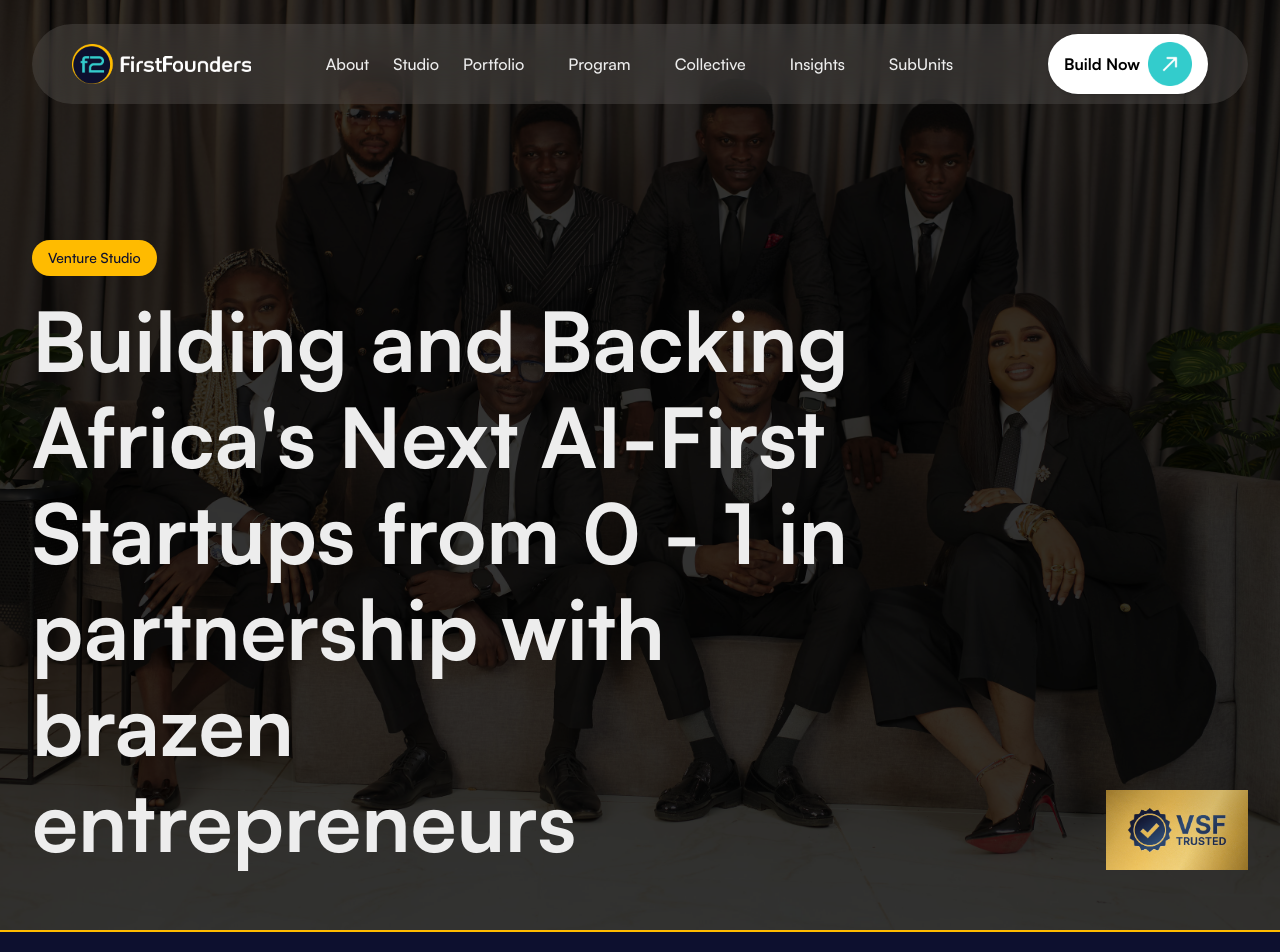
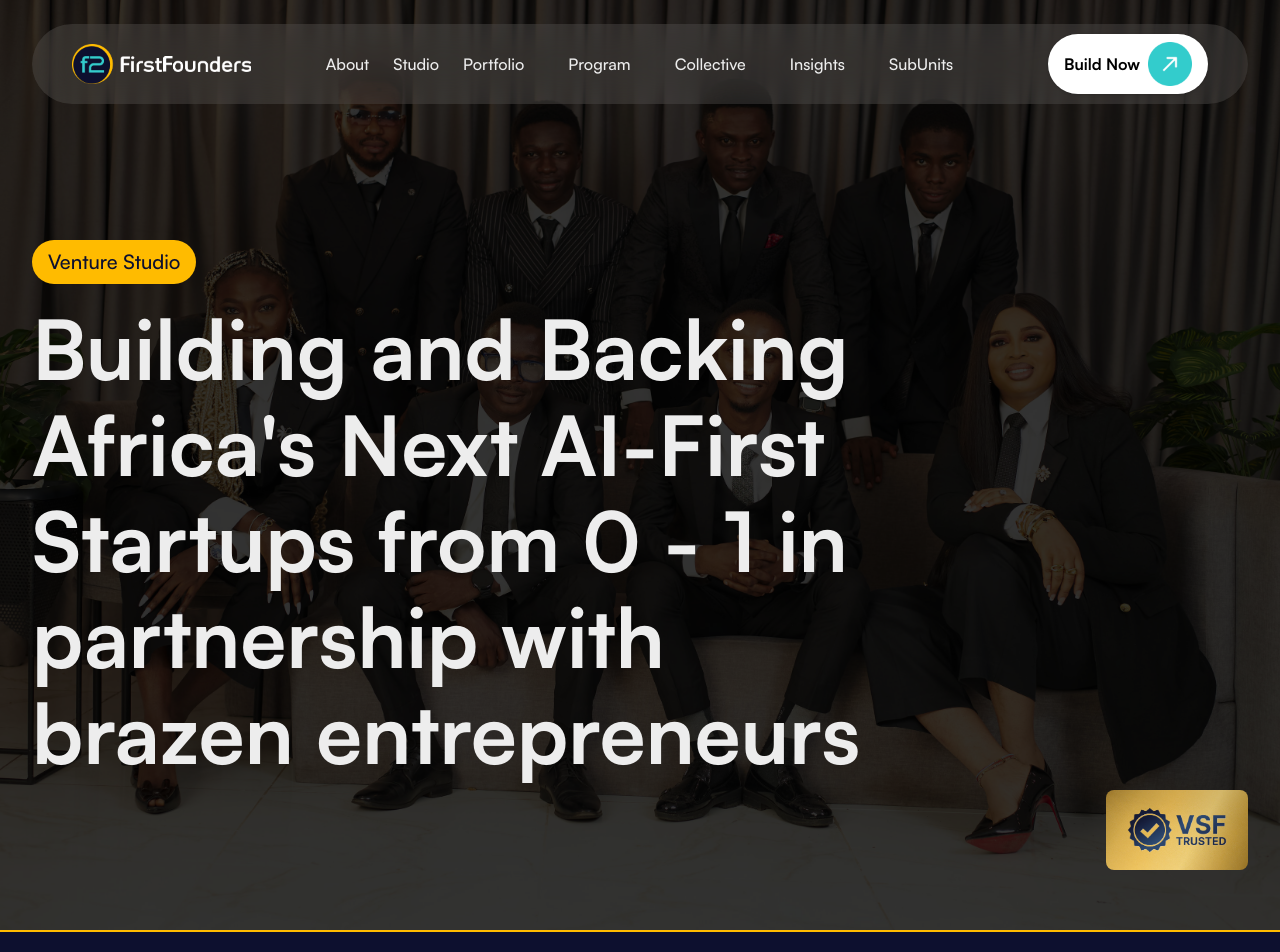
Before and after one commit to imole97/f2-landing-page, a Next.js app: page / in a window 1280 px wide. Shown: the top 952 px of the page. Built offline with nearby package versions, Linux system fonts and the light colour scheme; some icons are missing.

Commit message:
changes to hero

```diff
--- a/src/components/home/HeroContent.tsx
+++ b/src/components/home/HeroContent.tsx
@@ -7,14 +7,14 @@ const HeroContent = () => {
     <>
       <Container className="z-20 top-[152px] lg:top-[240px] right-[2.5%] left-[2.5%] absolute ">
         <div className="flex flex-col">
-          <div className="bg-[#FFBB00] w-fit rounded-full px-4 py-[6px] text-xl text-[#0D102F] font-medium lg:py-2 lg:text-[14px]">
+          <div className="bg-[#FFBB00] w-fit rounded-full px-4 py-[6px] sm:text-xl text-[#0D102F] font-medium lg:py-2 ">
             Venture Studio
           </div>
-          <div className="max-w-[822px] font-bold mt-4 lg:leading-24 text-[40px] lg:text-[83px]">
-            <span>
+          <div className="max-w-[850px] font-bold mt-4 lg:leading-24 text-[40px] lg:text-[83px]">
+
               Building and Backing Africa&#39;s Next AI-First Startups from 0 -
               1 in partnership with brazen entrepreneurs
-            </span>
+
           </div>
         </div>
       </Container>
@@ -23,6 +23,7 @@ const HeroContent = () => {
           alt="vsf-trusted"
           className="aspect-[142/80] w-auto h-[clamp(80px,4vw,80px)] rounded-[8px]"
           src="/images/vsf-trusted.png"
+          imgClassname="rounded-[8px]"
         />
       </div>
     </>
```
